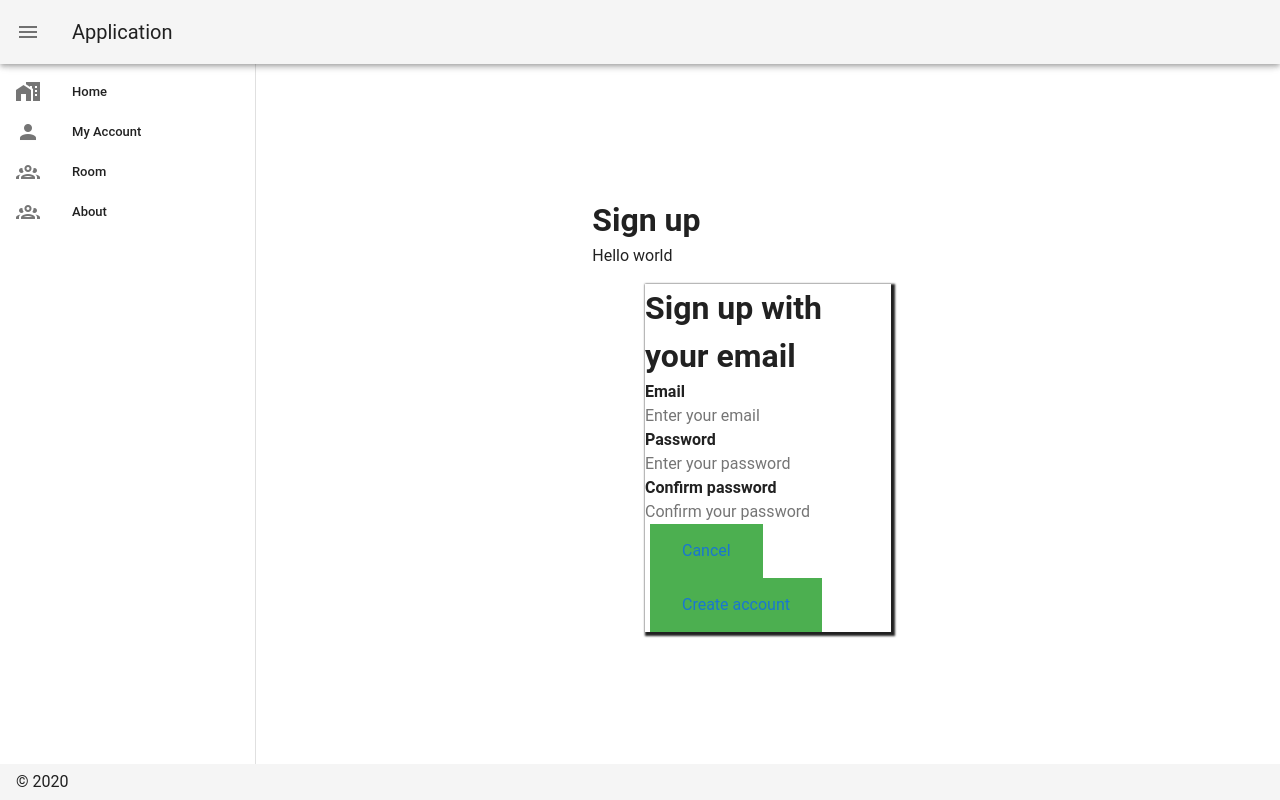
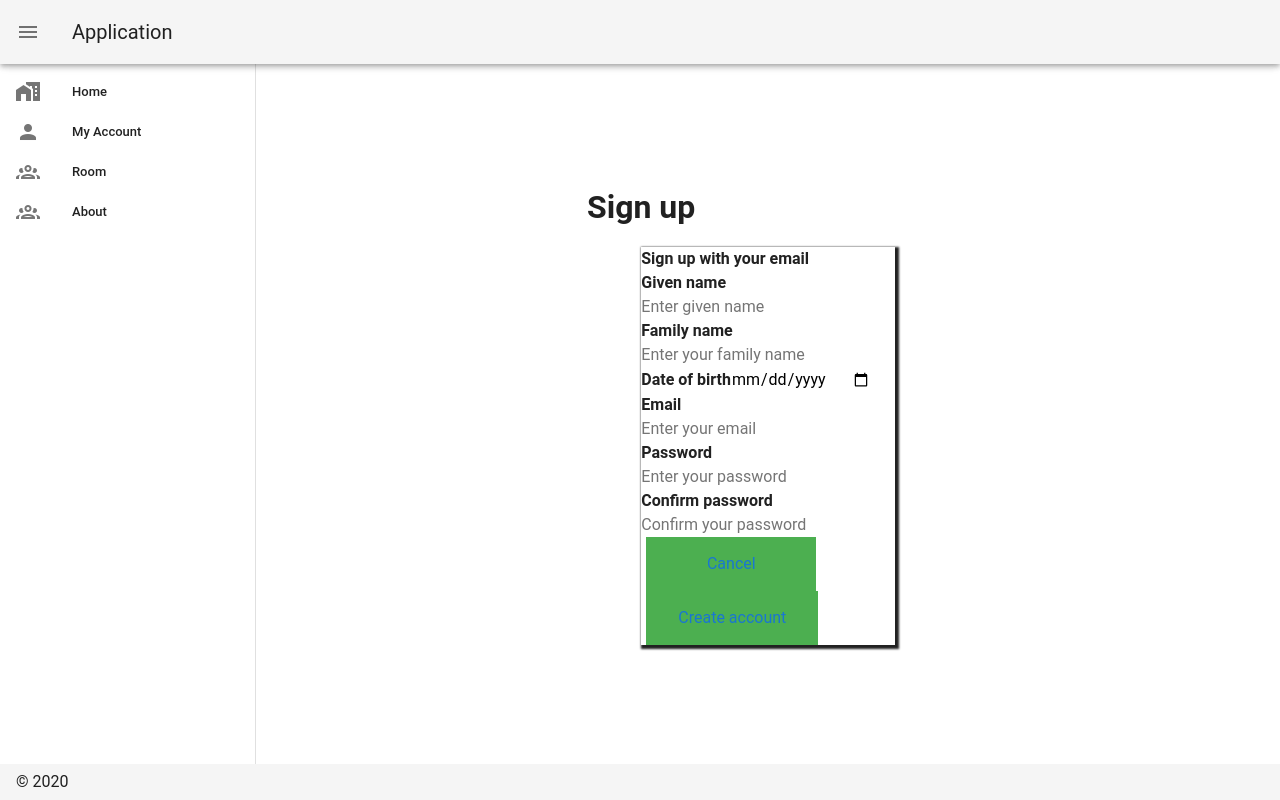
Before and after one commit to kevn07/codebrew2020, a Vue app in the folder codebrew2020/: page /signup in a window 1280 px wide. Built offline with nearby package versions, Linux system fonts and the light colour scheme.

Commit message:
creating custom tiles for interests on profile;

```diff
--- /dev/null
+++ b/codebrew2020/src/components/InterestTile.vue
@@ -0,0 +1,25 @@
+<template>
+    <div>
+
+        <img :src="require('@/assets/' + imageName + '')" height="130px" width="130px"/>
+        <div>
+            <input type="checkbox"> {{ interestName }}
+        </div>
+
+
+    </div>
+</template>
+
+<script>
+export default {
+    name: "InterestTile",
+    props: {
+        imageName: String,
+        interestName: String
+    }
+}
+</script>
+
+<style scoped>
+
+</style>
--- a/codebrew2020/src/components/ProfileForm.vue
+++ b/codebrew2020/src/components/ProfileForm.vue
@@ -1,6 +1,10 @@
 <template>
     <div>
         <div class="questions-container">
+
+            <h4>Select all interests that apply to you</h4>
+
+            <InterestTile imageName="testimg.jpeg" interestName="soccer"/>
 
             <div>
               <a class="btn" href="/home">Home</a>
@@ -10,7 +14,11 @@
 </template>
 
 <script>
+import InterestTile from './InterestTile'
 export default {
-  name: 'ProfileForm'
+  name: 'ProfileForm',
+  components: {
+      InterestTile
+  }
 }
 </script>
--- a/codebrew2020/src/components/SignUpForm.vue
+++ b/codebrew2020/src/components/SignUpForm.vue
@@ -2,7 +2,23 @@
     <div>
         <p>{{ title }}</p>
         <div class="questions-container">
-            <h1>Sign up with your email</h1>
+            <h4>Sign up with your email</h4>
+
+
+            <div class="signup-input">
+                <label for="givenname"><b>Given name</b></label>
+                <input type="text"  placeholder="Enter given name" required>
+            </div>
+            <div class="signup-input">
+                <label for="familyname"><b>Family name</b></label>
+                <input type="text" placeholder="Enter your family name" required>
+            </div>
+
+            <div class="signup-input">
+                <label for="dob"><b>Date of birth</b></label>
+                <input type="date" placeholder="Enter your date of birth" required>
+            </div>
+
             <div class="signup-input">
                 <label for="email"><b>Email</b></label>
                 <input type="text" placeholder="Enter your email" required>
@@ -14,7 +30,7 @@
             </div>
 
             <div class="signup-input">
-                <label for="email"><b>Confirm password</b></label>
+                <label for="pwconfirm"><b>Confirm password</b></label>
                 <input type="password" placeholder="Confirm your password" required>
             </div>
 
@@ -31,13 +47,14 @@ export default {
     name: 'SignUpForm',
     data() {
         return {
-            value: 0
+
         }
     },
     props: {
-        title: String
+
     },
     methods: {
+
     },
     created() {
     }
@@ -53,7 +70,7 @@ export default {
 
     .btn {
         margin: 0 5px;
-        min-width: 100px;
+        min-width: 170px;
     }
 
 </style>
--- a/codebrew2020/src/components/navBar.vue
+++ b/codebrew2020/src/components/navBar.vue
@@ -4,7 +4,7 @@
           <!-- <h2 class="nav-item nav-link active" href="/home">Home</h2> -->
           <h2 class="nav-item nav-link active"><router-link to="/room">Join Room </router-link></h2>
           <!-- <h2 class="nav-item nav-link active" href="/gameRoom">Game room</h2> -->
-          <h2 class="nav-item nav-link active"><router-link to="/usrProfile">My profile</router-link></h2>
+          <h2 class="nav-item nav-link active"><router-link to="/profile">My profile</router-link></h2>
     </nav>
 </template>
 
```
Also changed, not shown: codebrew2020/src/assets/testimg.jpeg (added).
